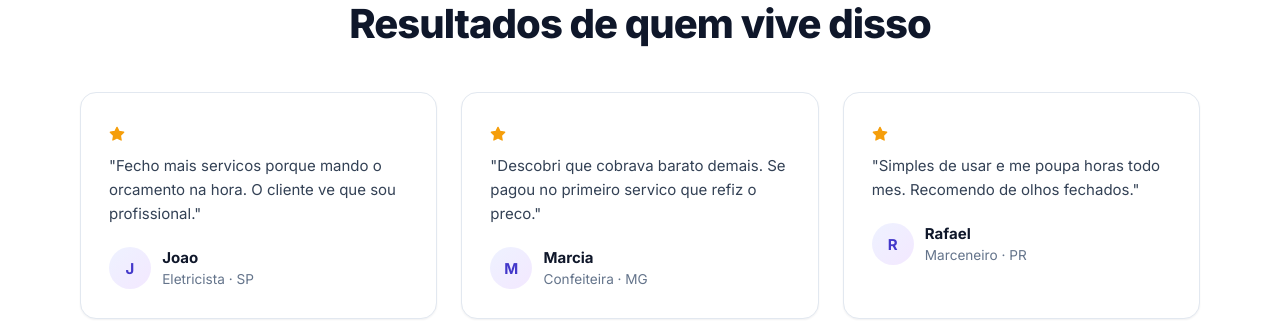
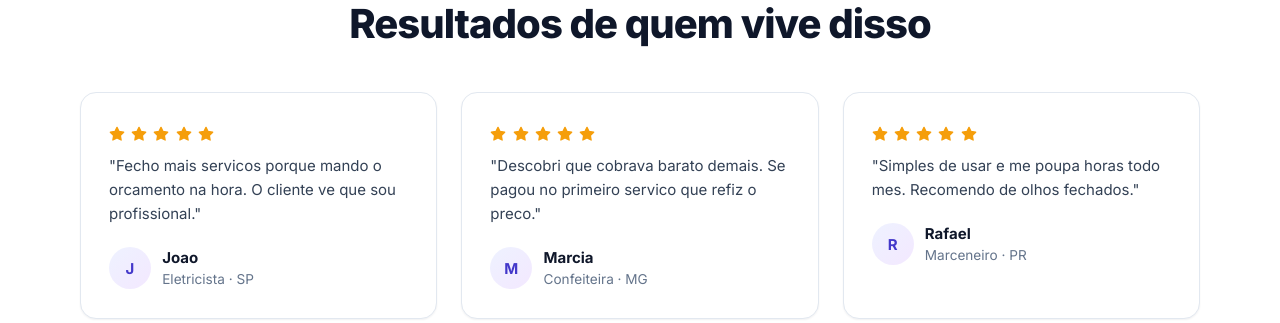
Before and after one commit to BrookSK/low-ticket-saas, a PHP site: page / in a window 1280 px wide. Shown: the part 2685-3008 px from the top of the page. Run offline with PHP 8.4, Linux system fonts and the light colour scheme; data comes from the database, SQL or seed files in the repository; data that the repository does not hold is empty; some libraries are stand-ins or nearby versions.

Commit message:
feat(view): Add include method to return rendered partials as strings
- Add new `include()` method to View class for rendering partials and returning HTML strings instead of echoing output
- Enable composable HTML rendering for repeated elements like icons within templates
- Update sales.php to use `include()` instead of `partial()` for icon rendering, allowing the result to be used in variable assignments
- Provides a cleaner API for template composition when partial output needs to be captured rather than directly output

```diff
--- a/app/Core/View.php
+++ b/app/Core/View.php
@@ -91,6 +91,15 @@ class View
         return $this->sections[$name] ?? $default;
     }
 
+    /**
+     * Renderiza um partial e RETORNA a string (nao imprime).
+     * Util para compor HTML (ex.: repetir um icone).
+     */
+    public function include(string $template, array $data = []): string
+    {
+        return $this->renderTemplate($template, $data);
+    }
+
     public function partial(string $template, array $data = []): void
     {
         echo $this->renderTemplate($template, $data);
--- a/resources/views/site/sales.php
+++ b/resources/views/site/sales.php
@@ -4,7 +4,7 @@
 /** @var string $checkoutUrl */ /** @var ?string $campaign */
 $this->extend('layouts.site');
 $features = $product['features'] ? (array) json_decode($product['features'], true) : [];
-$icon = fn($n, $s = 24) => $this->partial('partials.icon', ['name' => $n, 'size' => $s]);
+$icon = fn($n, $s = 24) => $this->include('partials.icon', ['name' => $n, 'size' => $s]);
 ?>
 <?php $this->start('content'); ?>
 
```
